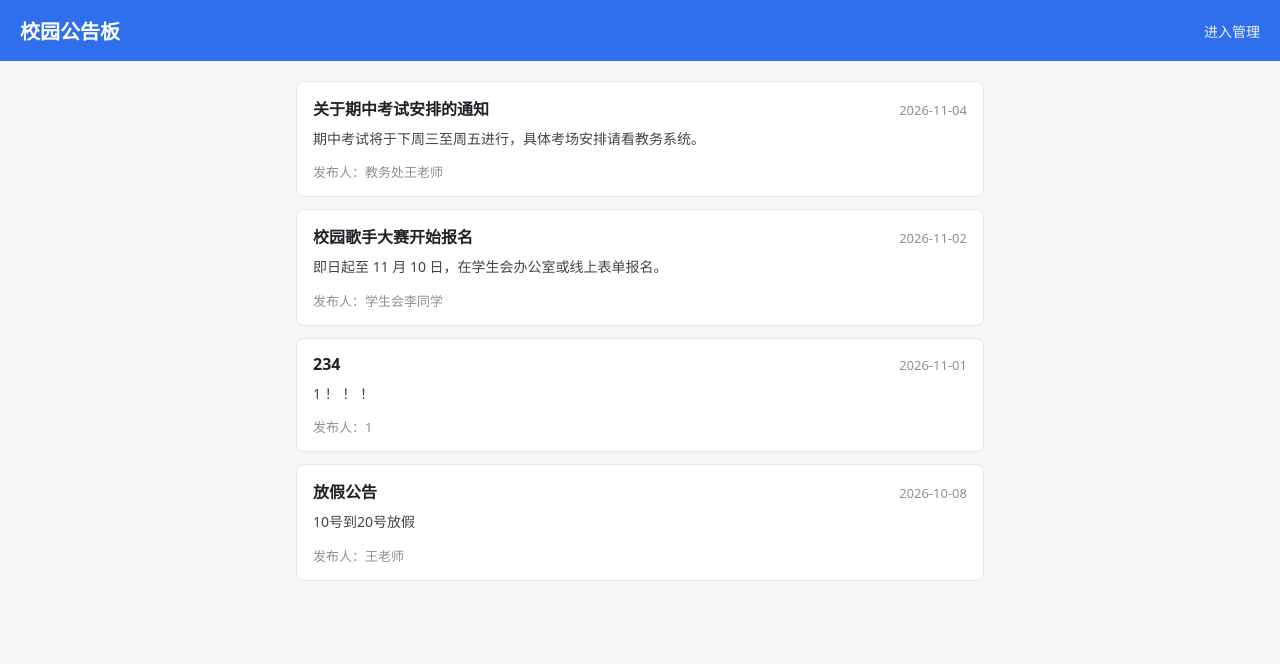
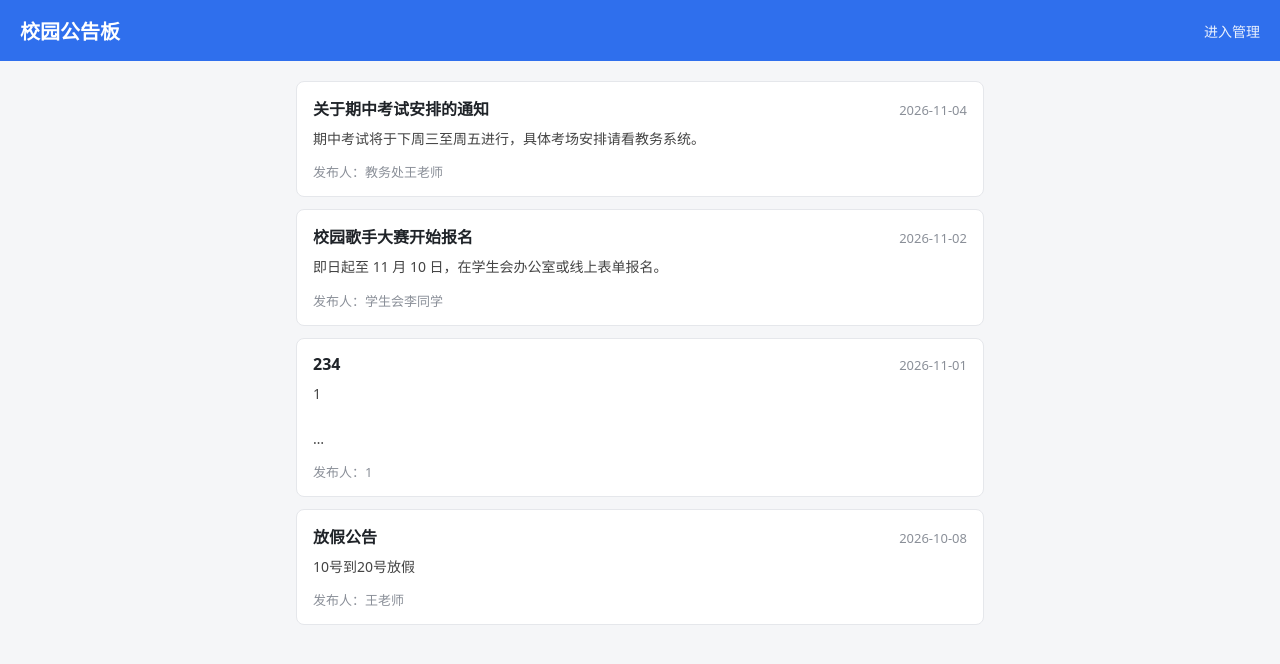
Before and after one commit to WHMESSI-25/p2-mytool, a Vue app: page / in a window 1280 px wide. Shown: the top 664 px of the page. Built offline with nearby package versions, Linux system fonts and the light colour scheme.

Commit message:
用户反馈：公告可点击进详情页看完整正文；正文保留换行；列表摘要限3行

```diff
--- a/src/App.vue
+++ b/src/App.vue
@@ -1,9 +1,10 @@
 <script setup>
 // 应用外壳：根据地址栏 # 后面的部分决定显示哪个页面
-// #/admin → 管理页；其它 → 公告板
+// #/admin → 管理页；#/notice/xxx → 公告详情页；其它 → 公告板
 import { ref, computed, onMounted, onUnmounted } from 'vue'
 import BoardPage from './BoardPage.vue'
 import AdminPage from './AdminPage.vue'
+import NoticePage from './NoticePage.vue'
 
 const route = ref(window.location.hash)
 const onHashChange = () => (route.value = window.location.hash)
@@ -11,6 +12,12 @@ onMounted(() => window.addEventListener('hashchange', onHashChange))
 onUnmounted(() => window.removeEventListener('hashchange', onHashChange))
 
 const isAdmin = computed(() => route.value === '#/admin')
+const noticeParam = computed(() => {
+  if (route.value.startsWith('#/notice/')) {
+    return decodeURIComponent(route.value.slice('#/notice/'.length))
+  }
+  return null
+})
 </script>
 
 <template>
@@ -21,5 +28,6 @@ const isAdmin = computed(() => route.value === '#/admin')
     </a>
   </header>
   <AdminPage v-if="isAdmin" />
+  <NoticePage v-else-if="noticeParam" :param="noticeParam" />
   <BoardPage v-else />
 </template>
--- a/src/BoardPage.vue
+++ b/src/BoardPage.vue
@@ -1,5 +1,5 @@
 <script setup>
-// 公告板主页：读数据 → 排序 → 渲染列表
+// 公告板主页：读数据 → 排序 → 渲染卡片列表（点击卡片进详情页）
 import { ref, computed, onMounted } from 'vue'
 
 // 公告列表：从 announcements.json 读回来的数据存这里
@@ -22,11 +22,13 @@ onMounted(async () => {
 
 <template>
   <main class="board">
-    <ul class="notice-list">
-      <li
+    <div class="notice-list">
+      <!-- 卡片是链接：点击进详情页，地址带上「日期|标题」用于找到这条公告 -->
+      <a
         v-for="item in visibleAnnouncements"
         :key="item.date + item.title"
         class="notice-card"
+        :href="'#/notice/' + encodeURIComponent(item.date + '|' + item.title)"
       >
         <div class="notice-head">
           <h2 class="notice-title">{{ item.title }}</h2>
@@ -36,8 +38,8 @@ onMounted(async () => {
         <!-- 可选配图：公告带 image 字段就渲染 -->
         <img v-if="item.image" :src="item.image" class="notice-img" alt="公告配图" />
         <span class="notice-author">发布人：{{ item.author }}</span>
-      </li>
-    </ul>
+      </a>
+    </div>
 
     <p v-if="visibleAnnouncements.length === 0" class="placeholder">
       暂无公告 —— 去「进入管理」发布第一条吧
--- /dev/null
+++ b/src/NoticePage.vue
@@ -0,0 +1,41 @@
+<script setup>
+// 公告详情页：根据地址里的「日期|标题」找到那条公告，展示完整内容
+import { ref, computed, onMounted } from 'vue'
+
+const props = defineProps({ param: String })
+
+const announcements = ref([])
+onMounted(async () => {
+  // ?t=时间戳：绕过浏览器缓存
+  const resp = await fetch(`announcements.json?t=${Date.now()}`)
+  announcements.value = await resp.json()
+})
+
+// 用「日期|标题」匹配公告（数据里没有编号，这个组合目前够用）
+const item = computed(() => {
+  const idx = (props.param || '').indexOf('|')
+  if (idx < 0) return null
+  const date = props.param.slice(0, idx)
+  const title = props.param.slice(idx + 1)
+  return announcements.value.find((a) => a.date === date && a.title === title) || null
+})
+</script>
+
+<template>
+  <main class="board">
+    <a class="back-link" href="#/">← 返回公告板</a>
+
+    <p v-if="!item" class="placeholder">公告不存在或已被删除</p>
+
+    <article v-else class="notice-card">
+      <div class="notice-head">
+        <h2 class="notice-title">{{ item.title }}</h2>
+        <span class="notice-date">{{ item.date }}</span>
+      </div>
+      <!-- 详情页正文完整展示：pre-line 保留换行，不限行数 -->
+      <p class="notice-content detail-content">{{ item.content }}</p>
+      <img v-if="item.image" :src="item.image" class="notice-img" alt="公告配图" />
+      <span class="notice-author">发布人：{{ item.author }}</span>
+    </article>
+  </main>
+</template>
--- a/src/style.css
+++ b/src/style.css
@@ -67,6 +67,9 @@ body {
   border: 1px solid #e5e7eb;
   border-radius: 8px;
   padding: 14px 16px;
+  text-decoration: none;
+  color: inherit;
+  display: block;
 }
 
 .notice-head {
@@ -93,6 +96,31 @@ body {
   font-size: 14px;
   line-height: 1.6;
   color: #444;
+  white-space: pre-line; /* 保留正文里的换行 */
+}
+
+/* 列表里的正文只显示 3 行，完整内容点卡片进详情页看 */
+.notice-list .notice-content {
+  display: -webkit-box;
+  -webkit-line-clamp: 3;
+  -webkit-box-orient: vertical;
+  overflow: hidden;
+}
+
+/* 详情页正文不限制行数 */
+.detail-content {
+  display: block;
+  -webkit-line-clamp: unset;
+  font-size: 15px;
+}
+
+/* 返回链接 */
+.back-link {
+  display: inline-block;
+  margin-bottom: 12px;
+  color: #2f6fed;
+  text-decoration: none;
+  font-size: 14px;
 }
 
 .notice-author {
```
Also changed, not shown: 2 other files (tests, documents, lock files or other folders).
